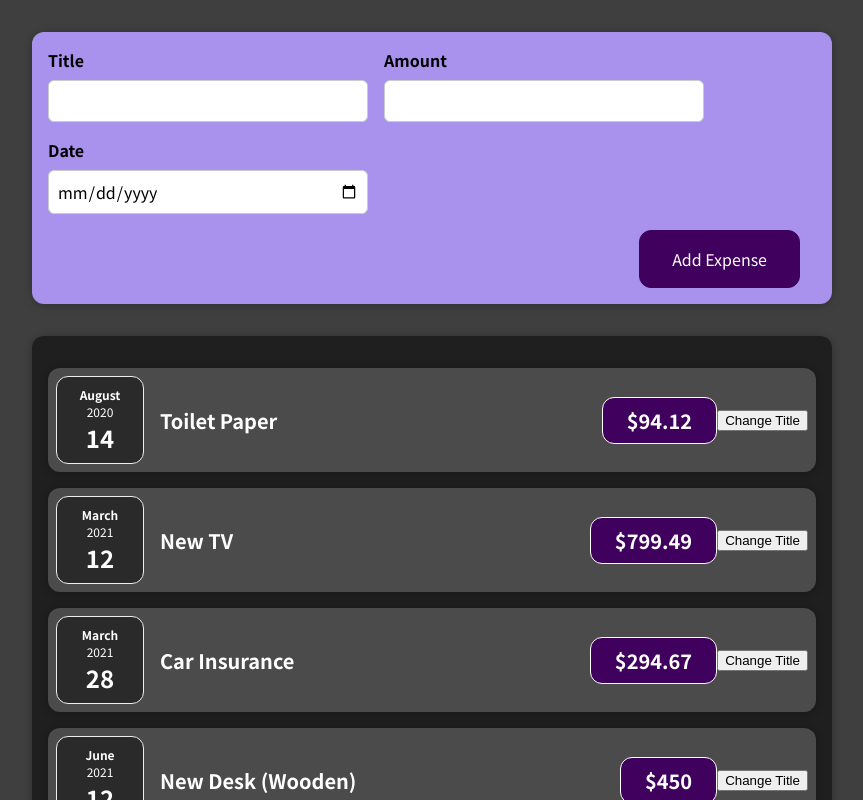
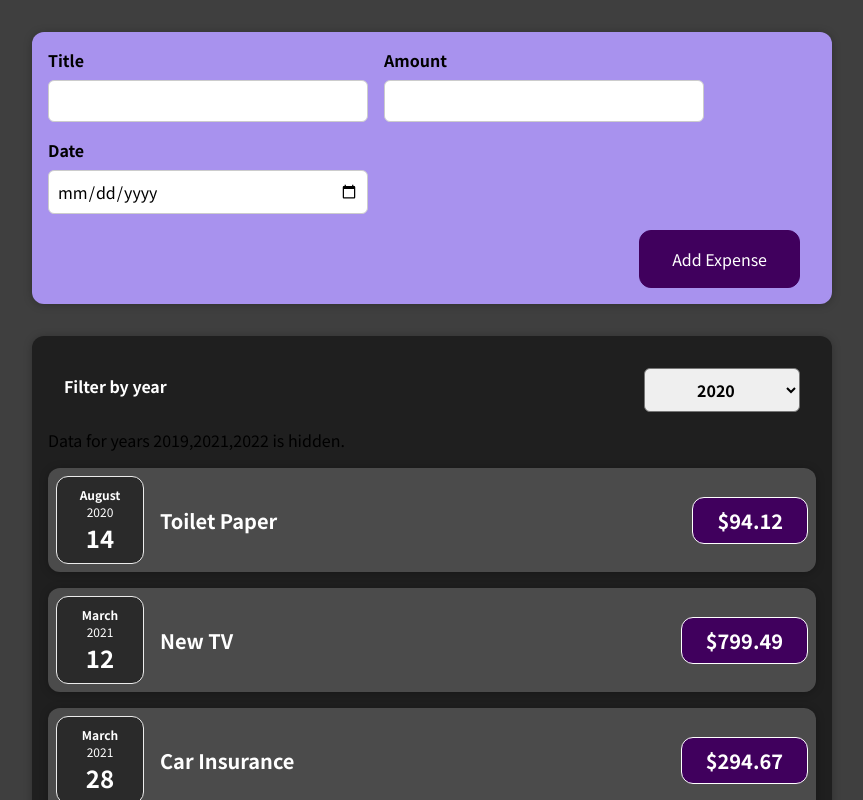
Before and after one commit to PallaviDutta/Expense-Tracker, a React (Create React App) app: page / in a window 1280 px wide. Shown: the top 800 px of the page, without its empty margins (208-1071 px from the left). Built offline with nearby package versions, Linux system fonts and the light colour scheme.

Commit message:
Adding filter component ui

```diff
--- a/src/App.js
+++ b/src/App.js
@@ -25,6 +25,11 @@
     },
   ];
 
+  const addExpenseHandler = (expense) => {
+    console.log("In App.js");
+    console.log(expense);
+  };
+
   // return React.createElement(
   //   "div",
   //   {},
@@ -34,7 +39,7 @@
 
   return (
     <div>
-      <NewExpense />
+      <NewExpense onAddExpense={addExpenseHandler} />
       <Expenses items={expenses} />;
     </div>
   );
--- a/src/components/Expenses/ExpenseItem.js
+++ b/src/components/Expenses/ExpenseItem.js
@@ -4,24 +4,13 @@
 import ExpenseDate from "./ExpenseDate";
 
 const ExpenseItem = (props) => {
-  const [title, setTitle] = useState(props.title);
-
-  // function clickHandler(){}
-  const clickHandler = () => {
-    setTitle("Updated!");
-    console.log(title);
-  };
-
   return (
     <Card className="expense-item">
-      {/* <div>{props.date.toISOString()}</div> */}
       <ExpenseDate date={props.date} />
       <div className="expense-item__description">
-        <h2>{title}</h2>
+        <h2>{props.title}</h2>
         <div className="expense-item__price">${props.amount}</div>
       </div>
-      {/* Just point to the function, but do not execute using ()*/}
-      <button onClick={clickHandler}>Change Title</button>
     </Card>
   );
 };
--- a/src/components/Expenses/Expenses.js
+++ b/src/components/Expenses/Expenses.js
@@ -1,11 +1,35 @@
-import React from "react";
+import React, { useState } from "react";
 import ExpenseItem from "./ExpenseItem";
+import ExpensesFilter from "../Expenses/ExpensesFilter";
 import Card from "../UI/Card";
 import "./Expenses.css";
 
 const Expenses = (props) => {
+  const [filteredYear, setFilteredYear] = useState("2020");
+  let filterInfoText = "2019,2021,2022";
+
+  if (filteredYear === "2019") {
+    filterInfoText = "2020,2021,2022";
+  } else if (filteredYear === "2020") {
+    filterInfoText = "2019,2021,2022";
+  } else if (filteredYear === "2021") {
+    filterInfoText = "2019,2020,2022";
+  } else {
+    filterInfoText = "2019,2020,2021";
+  }
+
+  const filterChangeHandler = (selectedYear) => {
+    setFilteredYear(selectedYear);
+  };
+
   return (
+    <div>
       <Card className="expenses">
+        <ExpensesFilter
+          selected={filteredYear}
+          onChangeFilter={filterChangeHandler}
+        />
+        <p>Data for years {filterInfoText} is hidden.</p>
         <ExpenseItem
           title={props.items[0].title}
           amount={props.items[0].amount}
@@ -27,6 +51,7 @@
           date={props.items[3].date}
         />
       </Card>
+    </div>
   );
 };
 export default Expenses;
--- /dev/null
+++ b/src/components/Expenses/ExpensesFilter.css
@@ -0,0 +1,24 @@
+.expenses-filter {
+    color: white;
+    padding: 0 1rem;
+}
+
+.expenses-filter__control {
+    display: flex;
+    width: 100%;
+    align-items: center;
+    justify-content: space-between;
+    margin: 1rem 0;
+}
+
+.expenses-filter label {
+    font-weight: bold;
+    margin-bottom: 0.5rem;
+}
+
+.expenses-filter select {
+    font: inherit;
+    padding: 0.5rem 3rem;
+    font-weight: bold;
+    border-radius: 6px;
+}
--- /dev/null
+++ b/src/components/Expenses/ExpensesFilter.js
@@ -0,0 +1,23 @@
+import React, { useState } from "react";
+import "./ExpensesFilter.css";
+
+const ExpensesFilter = (props) => {
+  const dropdownChangeHandler = (event) => {
+    props.onChangeFilter(event.target.value);
+  };
+  return (
+    <div className="expenses-filter">
+      <div className="expenses-filter__control">
+        <label>Filter by year</label>
+        <select value={props.selected} onChange={dropdownChangeHandler}>
+          <option value="2022">2022</option>
+          <option value="2021">2021</option>
+          <option value="2020">2020</option>
+          <option value="2019">2019</option>
+        </select>
+      </div>
+    </div>
+  );
+};
+
+export default ExpensesFilter;
--- a/src/components/NewExpense/ExpenseForm.js
+++ b/src/components/NewExpense/ExpenseForm.js
@@ -1,7 +1,7 @@
 import React, { useState } from "react";
 import "./ExpenseForm.css";
 
-const ExpenseForm = () => {
+const ExpenseForm = (props) => {
   const [enteredTitle, setEnteredTitle] = useState("");
   const [enteredAmount, setEnteredAmount] = useState("");
   const [enteredDate, setEnteredDate] = useState("");
@@ -16,12 +16,31 @@
     setEnteredDate(event.target.value);
   };
 
+  const submitHandler = (event) => {
+    event.preventDefault();
+    const expenseData = {
+      title: enteredTitle,
+      amount: enteredAmount,
+      date: new Date(enteredDate),
+    };
+    //Execute the function in the child component
+    props.onSaveExpenseData(expenseData);
+    // console.log(expenseData);
+    setEnteredTitle("");
+    setEnteredAmount("");
+    setEnteredDate("");
+  };
+
   return (
-    <form>
+    <form onSubmit={submitHandler}>
       <div className="new-expense__controls">
         <div className="new-expense__control">
           <label>Title</label>
-          <input type="text" onChange={titleChangeHandler} />
+          <input
+            type="text"
+            value={enteredTitle}
+            onChange={titleChangeHandler}
+          />
         </div>
         <div className="new-expense__control">
           <label>Amount</label>
@@ -29,6 +48,7 @@
             type="number"
             min="0.01"
             step="0.01"
+            value={enteredAmount}
             onChange={amountChangeHandler}
           />
         </div>
@@ -38,6 +58,7 @@
             type="date"
             min="2019-01-01"
             step="2023-12-31"
+            value={setEnteredDate}
             onChange={dateChangeHandler}
           />
         </div>
--- a/src/components/NewExpense/NewExpense.js
+++ b/src/components/NewExpense/NewExpense.js
@@ -2,10 +2,18 @@
 import "./NewExpense.css";
 import ExpenseForm from "./ExpenseForm";
 
-const NewExpense = () => {
+const NewExpense = (props) => {
+  const saveExpenseDataHandler = (enteredExpenseData) => {
+    const expenseData = {
+      ...enteredExpenseData,
+      id: Math.random().toString(),
+    };
+    props.onAddExpense(expenseData);
+    // console.log(expenseData);
+  };
   return (
     <div className="new-expense">
-      <ExpenseForm />
+      <ExpenseForm onSaveExpenseData={saveExpenseDataHandler} />
     </div>
   );
 };
```
Lines whose indentation alone changed are shown as unchanged.
